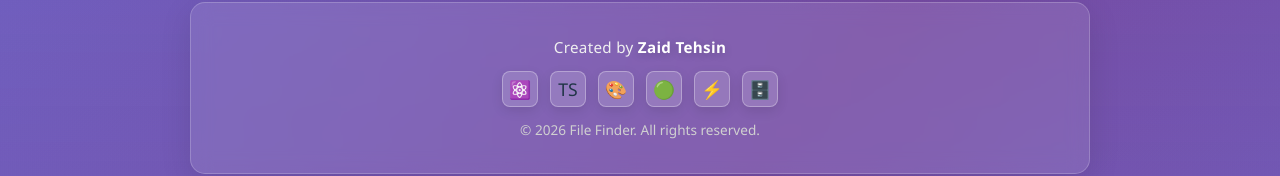
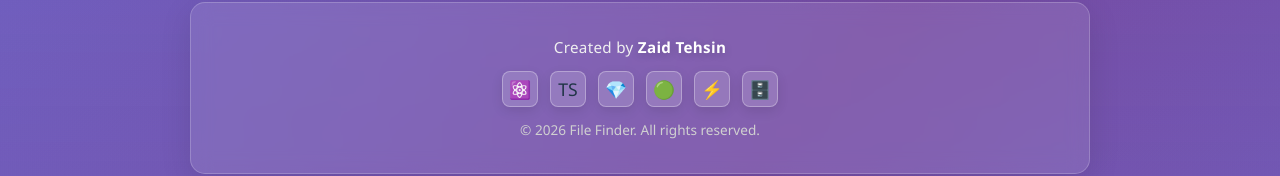
Before and after one commit to ZaidTehsinX/file-finder-app, a React (Vite) app: page / in a window 1280 px wide. Shown: the part 907-1083 px from the top of the page. Built offline with nearby package versions, Linux system fonts and the light colour scheme.

Commit message:
Update Tailwind icon to diamond () for more elegant representation

```diff
--- a/src/components/Footer.tsx
+++ b/src/components/Footer.tsx
@@ -14,7 +14,7 @@ const Footer: React.FC = () => {
         <div className="tech-icons-footer">
           <span className="tech-icon-mini react" title="React">⚛️</span>
           <span className="tech-icon-mini typescript" title="TypeScript">TS</span>
-          <span className="tech-icon-mini tailwind" title="Tailwind CSS">🎨</span>
+          <span className="tech-icon-mini tailwind" title="Tailwind CSS">💎</span>
           <span className="tech-icon-mini nodejs" title="Node.js">🟢</span>
           <span className="tech-icon-mini express" title="Express.js">⚡</span>
           <span className="tech-icon-mini sqlite" title="SQLite">🗄️</span>
```
Also changed, not shown: 1 other file (tests, documents, lock files or other folders).
